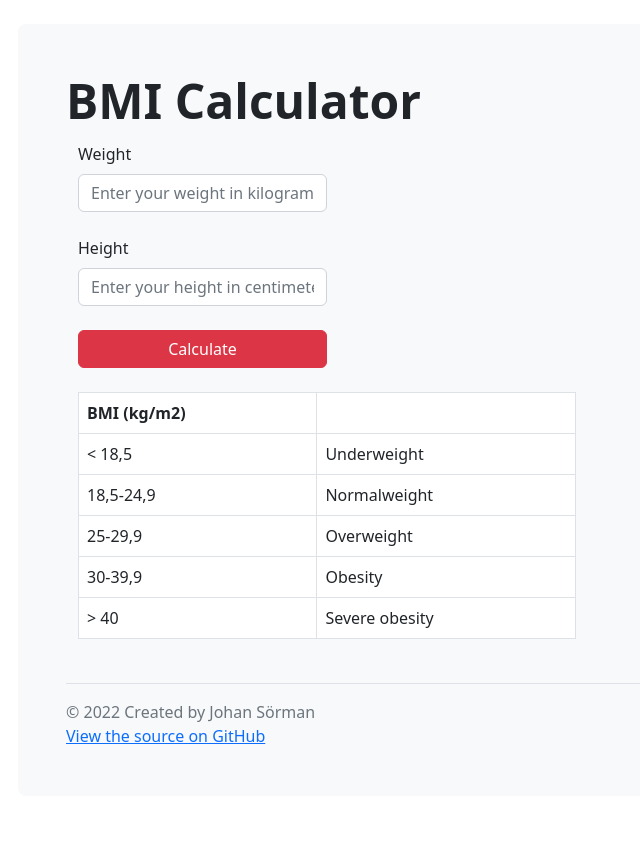
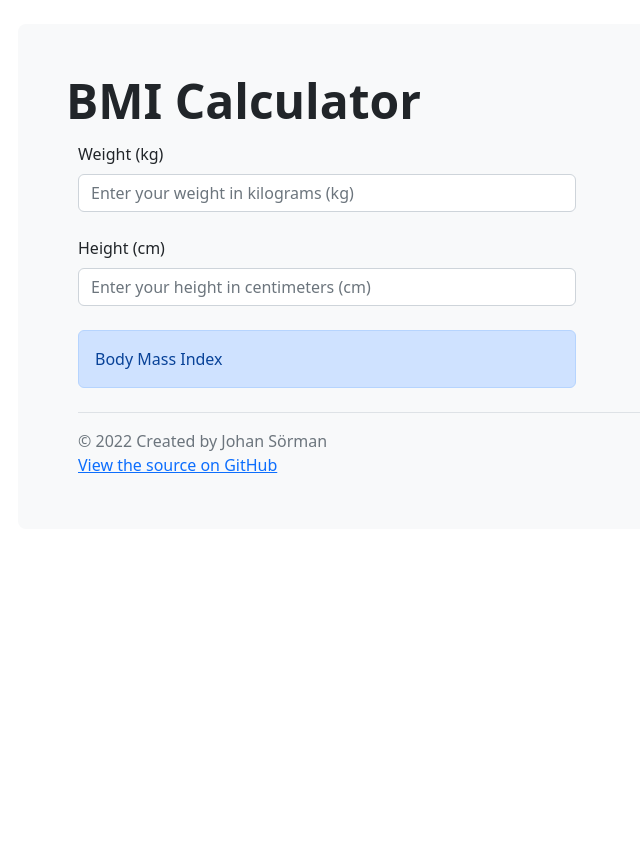
Before and after one commit to johan-sorman/BMI-Calculator, a Flask app: page /BMI in a window 1280 px wide. Shown: the part 80-924 px from the top of the page, without its empty margins (64-704 px from the left). After the commit the page ends 553 px from the top, so only its background shows below. Run offline with Flask 2, Linux system fonts and the light colour scheme.

Commit message:
Updated BMI with JS

```diff
--- a/main/routes/views.py
+++ b/main/routes/views.py
@@ -17,27 +17,27 @@
 
 ## Render Calculator page ##
 @views.route('/BMI', methods=['POST', 'GET'])
-def calc():
-    BMI=''
-    if request.method == 'POST' and 'weight' in request.form and 'height' in request.form:
-        w = float(request.form.get('weight'))
-        h = float(request.form.get('height'))
-        BMI = round(w/((h/100)**2),1)
+def bmi():
+    # BMI=''
+    # if request.method == 'POST' and 'weight' in request.form and 'height' in request.form:
+    #     w = float(request.form.get('weight'))
+    #     h = float(request.form.get('height'))
+    #     BMI = round(w/((h/100)**2),1)
 
-        ## Set BMI category based on user input ##
-        if BMI <= 18.5:
-            category = "underweight"
-        elif BMI<=24.9:
-            category = "normalweight"
-        elif BMI<=29.9:
-            category = "overweight"
-        elif BMI<=39.9:
-            category = "obese"
-        else:
-            category = "severe obese"
-        flash("Your BMI indicates you are {0}. Your BMI is {1}".format(category, BMI), 'success')
+    #     ## Set BMI category based on user input ##
+    #     if BMI <= 18.5:
+    #         category = "underweight"
+    #     elif BMI<=24.9:
+    #         category = "normalweight"
+    #     elif BMI<=29.9:
+    #         category = "overweight"
+    #     elif BMI<=39.9:
+    #         category = "obese"
+    #     else:
+    #         category = "severe obese"
+    #     flash("Your BMI indicates you are {0}. Your BMI is {1}".format(category, BMI), 'success')
 
-    return render_template('calc.html', title="BMI Calculator")
+    return render_template('bmi.html', title="BMI Calculator")
 
 
 @views.route('/BMR', methods=['POST', 'GET'])
--- a/main/templates/base.html
+++ b/main/templates/base.html
@@ -79,7 +79,7 @@
       </a>
       <nav class="d-inline-flex mt-2 mt-md-0 ms-md-auto">
         <a class="me-3 py-2 text-dark text-decoration-none" href="{{url_for('views.home')}}">Home</a>
-        <a class="me-3 py-2 text-dark text-decoration-none" href="{{url_for('views.calc')}}">BMI Calculator</a>
+        <a class="me-3 py-2 text-dark text-decoration-none" href="{{url_for('views.bmi')}}">BMI Calculator</a>
         <a class="me-3 py-2 text-dark text-decoration-none" href="{{url_for('views.bmr')}}">BMR Calculator</a>
       </nav>
     </div>
--- /dev/null
+++ b/main/templates/bmi.html
@@ -0,0 +1,77 @@
+{% extends "base.html" %}
+{% block title %}{{ title }}{% endblock %}
+
+
+
+
+{% block content %}
+
+<div class="p-5 mb-4 bg-light rounded-3">
+  <h1 class="display-5 fw-bold">BMI Calculator</h1>
+  <div class="container-fluid py-1">
+    {% with messages = get_flashed_messages(with_categories=true) %}
+    {% if messages %}
+    {% for category, message in messages %}
+    <div class="alert alert-{{category}} alert-dismissible fade show w-50" role="alert">
+      <strong>{{ message }}</strong>
+      <button type="button" class="btn-close" data-bs-dismiss="alert" aria-label="Close"></button>
+    </div>
+    {% endfor %}
+    {% endif %}
+    {% endwith %}
+
+
+    <form>
+      <div class="form-group w-50">
+        <label for="weight" class="form-label">Weight (kg)</label>
+        <br />
+        <input type="number" class="form-control" id="weight" placeholder="Enter your weight in kilograms (kg)">
+      </div>
+      <br />
+      <div class="form-group w-50">
+        <label for="ratio-input" class="form-label">Height (cm)</label>
+        <br />
+        <input type="number" class="form-control" id="height" placeholder="Enter your height in centimeters (cm)">
+      </div>
+
+    </form>
+    <br />
+    <div class="alert alert-primary w-50" role="alert" id="bmi">
+      Body Mass Index
+    </div>
+
+
+    <script>
+
+      const height = document.querySelector("#height")
+      const weight = document.querySelector("#weight")
+      const vki = document.querySelector("#vki")
+
+      height.addEventListener('input', vkiHesapla);
+      weight.addEventListener('input', vkiHesapla);
+
+      function vkiHesapla() {
+        h = height.value
+        w = weight.value
+        index = w / (h / 100) ** 2;
+        index = index.toFixed(1)
+
+        if (index <= 18.5) {
+          bmi.innerHTML = "Your BMI indicates you are underweight. <br/> Your BMI is: " + index
+          bmi.setAttribute("class", "alert alert-secondary w-50")
+        } else if (index <= 25) {
+          bmi.innerHTML = "Your BMI indicates you are normalweight. <br/> Your BMI is: " + index
+          bmi.setAttribute("class", "alert alert-success w-50")
+        } else if (index <= 30) {
+          bmi.innerHTML = "Your BMI indicates you are overweight. <br/> Your BMI is: " + index
+          bmi.setAttribute("class", "alert alert-warning w-50")
+        } else if (index <= 39.9) {
+          bmi.innerHTML = "Your BMI indicates you are overweight. <br/> Your BMI is: " + index
+          bmi.setAttribute("class", "alert alert-warning w-50")
+        } else {
+          bmi.innerHTML = "Your BMI indicates you are severe obese. <br/> Your BMI is: " + index
+          bmi.setAttribute("class", "alert alert-danger w-50")
+        }
+      }
+    </script>
+    {% endblock %}
--- a/main/templates/calc.html
+++ /dev/null
@@ -1,74 +0,0 @@
-{% extends "base.html" %}
-{% block title %}{{ title }}{% endblock %}
-
-
-
-
-  {% block content %}
-
-  <div class="p-5 mb-4 bg-light rounded-3">
-    <h1 class="display-5 fw-bold">BMI Calculator</h1>
-    <div class="container-fluid py-1">
-      <!-- <div class="p-5 mb-4 bg-light rounded-3"> -->
-        {% with messages = get_flashed_messages(with_categories=true) %}
-      {% if messages %}
-        {% for category, message in messages %}
-        <div class="alert alert-{{category}} alert-dismissible fade show w-50" role="alert">
-                    <strong>{{ message }}</strong>
-          <button type="button" class="btn-close" data-bs-dismiss="alert" aria-label="Close"></button>
-          </div>
-        {% endfor %}
-      {% endif %}
-    {% endwith %}
-  <!-- </div> -->
-      <form action="{{url_for('views.calc')}}" method="POST">
-      <div class="row g-6">
-        <div class="col w-25">
-          <label for="weight" class="form-label w-25">Weight</label>
-          <br/>
-          <input type="text" class="form-control w-25" placeholder="Enter your weight in kilograms (kg)" name="weight">
-          <br/>
-          <label for="height" class="form-label w-25">Height</label>
-          <br/>
-          <input type="text" class="form-control w-25" placeholder="Enter your height in centimeters (cm)" name="height">
-        </div>
-      </div>
-      <br/>
-      <button type="submit" class="btn btn-danger w-25">Calculate</button>
-    </form>
-
-<br/>
-
-<table class="w-50 table table-bordered bg-white">
-  <thead>
-    <tr>
-      <th>BMI (kg/m2)</th>
-      <th></th>
-    </tr>
-  </thead>
-  <tbody>
-    <tr>
-      <td>&#60; 18,5</th>
-      <td>Underweight</td>
-    </tr>
-    <tr>
-      <td>18,5-24,9</td>
-      <td>Normalweight</td>
-    </tr>
-    <tr>
-      <td>25-29,9</td>
-      <td>Overweight</td>
-    </tr>
-    <tr>
-      <td>30-39,9</td>
-      <td>Obesity</td>
-    </tr>
-    <tr>
-      <td>&#62; 40</td>
-      <td>Severe obesity</td>
-    </tr>
-  </tbody>
-</table>
-
-    </div>
-  {% endblock %}
--- a/main/templates/index.html
+++ b/main/templates/index.html
@@ -10,7 +10,7 @@
     <div class="container-fluid py-2">
       <h1 class="display-5 fw-bold">BMI Calculator</h1>
       <p class="col-md-8 fs-5">The Body Mass Index (BMI) Calculator can be used to calculate BMI value and corresponding weight status while taking age into consideration.</p>
-      <a class="btn btn-danger btn-lg" href="{{url_for('views.calc')}}" role="button">Take me to BMI</a>
+      <a class="btn btn-danger btn-lg" href="{{url_for('views.bmi')}}" role="button">Take me to BMI</a>
     </div>
     <br/>
     <br/>
```
Also changed, not shown: 1 other file.
